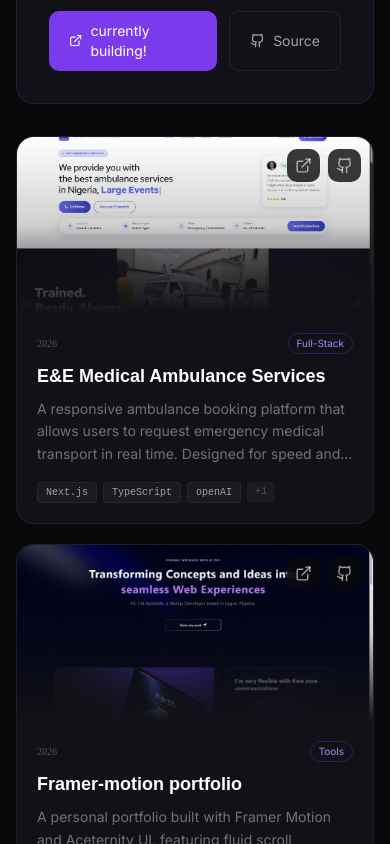
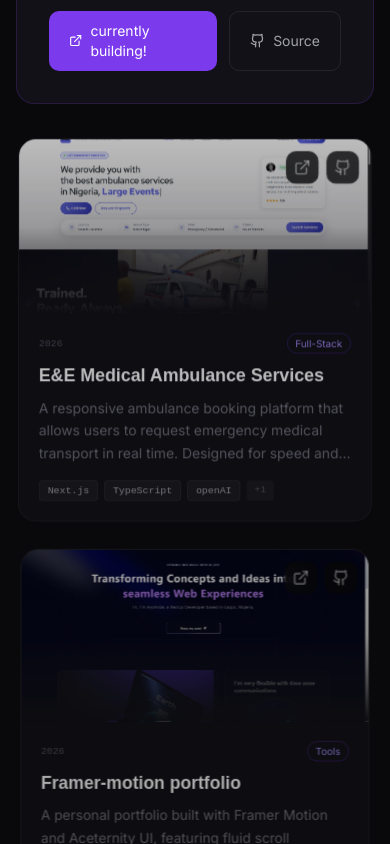
Before and after one commit to DaSpunk778/ayomideportfolio, a Next.js app: page / in a window 390 px wide. Shown: the part 5420-6264 px from the top of the page. Built offline with nearby package versions, Linux system fonts and the light colour scheme; a web font is replaced by a local one.

Commit message:
updated projectCad

```diff
--- a/components/Projects.tsx
+++ b/components/Projects.tsx
@@ -184,87 +184,7 @@
                     ),
                 )
                 .map((project, i) => (
-                  <motion.div
-                    key={project.id}
-                    initial={{ opacity: 0, y: 20 }}
-                    animate={{ opacity: 1, y: 0 }}
-                    transition={{ delay: i * 0.07, duration: 0.4 }}
-                    onMouseEnter={() => setHoveredId(project.id)}
-                    onMouseLeave={() => setHoveredId(null)}
-                    className="group relative rounded-2xl overflow-hidden border border-white/6 bg-[#111117] hover:border-[#7c3aed]/30 transition-all duration-300"
-                  >
-                    <div className="relative h-44 overflow-hidden">
-                      <img
-                        src={project.image}
-                        alt={project.title}
-                        className="w-full h-full object-cover transition-transform duration-500 group-hover:scale-105"
-                      />
-                      <div className="absolute inset-0 bg-linear-to-t from-[#111117] via-[#111117]/20 to-transparent" />
-                      <div className="absolute top-3 right-3 flex gap-2">
-                        <a
-                          href={project.liveUrl}
-                          className="p-2 rounded-lg bg-[#09090b]/80 backdrop-blur-sm text-white/60 hover:text-white transition-colors opacity-100 sm:opacity-0 sm:group-hover:opacity-100 translate-y-0 sm:translate-y-1 sm:group-hover:translate-y-0 duration-300"
-                        >
-                          <ExternalLink size={17} />
-                        </a>
-                        <a
-                          href={project.githubUrl}
-                          className="p-2 rounded-lg bg-[#09090b]/80 backdrop-blur-sm text-white/60 hover:text-white transition-colors opacity-100 sm:opacity-0 sm:group-hover:opacity-100 translate-y-0 sm:translate-y-1 sm:group-hover:translate-y-0 duration-300 delay-75"
-                        >
-                          <Github size={17} />
-                        </a>
-                      </div>
-                    </div>
-
-                    <div className="p-5">
-                      <div className="flex items-center justify-between mb-2">
-                        <span
-                          className="text-[10px] text-[#52525b]"
-                          style={{ fontFamily: "'JetBrains Mono', monospac" }}
-                        >
-                          {project.year}
-                        </span>
-                        <span className="text-[10px] px-2 py-0.5 rounded-full border border-[#7c3aed]/30 text-[#a78bfa]">
-                          {project.category}
-                        </span>
-                      </div>
-                      <h3
-                        style={{
-                          fontFamily: "'Bricolage Grotesque', sans-serif",
-                          fontWeight: 700,
-                        }}
-                        className="text-white text-lg mb-2 group-hover:text-[#a78bfa] transition-colors"
-                      >
-                        {project.title}
-                      </h3>
-                      <p className="text-[#71717a] text-sm leading-relaxed mb-4 line-clamp-3">
-                        {project.description}
-                      </p>
-                      <div className="flex flex-wrap gap-1.5">
-                        {project.tags.slice(0, 3).map((tag) => (
-                          <span
-                            key={tag}
-                            className="text-[10px] px-2 py-0.5 rounded bg-white/4 text-[#a1a1aa] border border-white/6"
-                            style={{
-                              fontFamily: "'JetBrains Mono', monospace",
-                            }}
-                          >
-                            {tag}
-                          </span>
-                        ))}
-                        {project.tags.length > 3 && (
-                          <span
-                            className="text-[10px] px-2 py-0.5 rounded bg-white/4 text-[#52525b]"
-                            style={{
-                              fontFamily: "'JetBrains Mono', monospace",
-                            }}
-                          >
-                            +{project.tags.length - 3}
-                          </span>
-                        )}
-                      </div>
-                    </div>
-                  </motion.div>
+                  <ProjectCard key={project.id} project={project} index={i} />
                 ))}
             </div>
           </motion.div>
@@ -438,10 +358,7 @@
         >
           {project.title}
         </h3>
-        <p
-          className="text-[#71717a] text-sm leading-relaxed mb-4 line-clamp-3"
-          style={{ fontFamily: "'JetBrains Mono', monospace" }}
-        >
+        <p className="text-[#71717a] text-sm leading-relaxed mb-4 line-clamp-3">
           {project.description}
         </p>
         <div className="flex flex-wrap gap-1.5">
```
